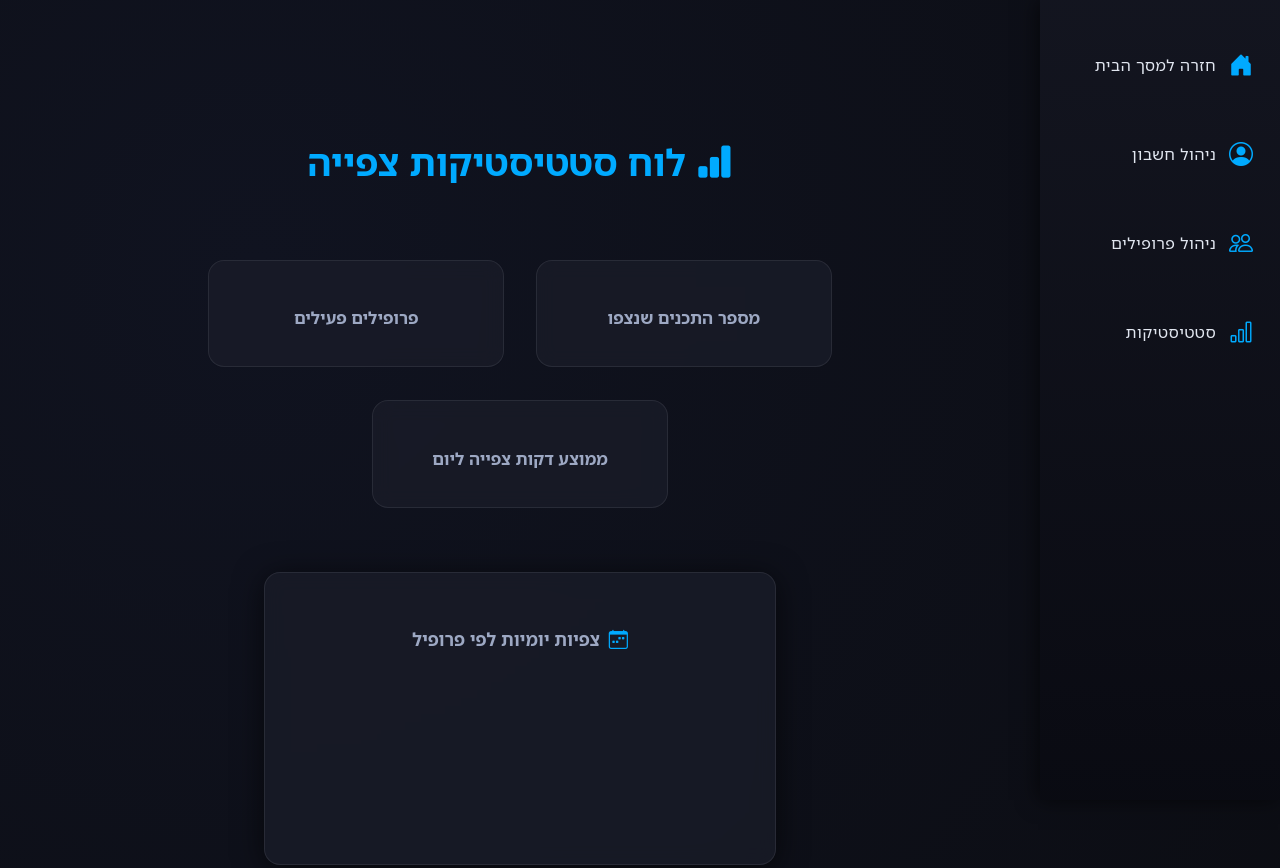
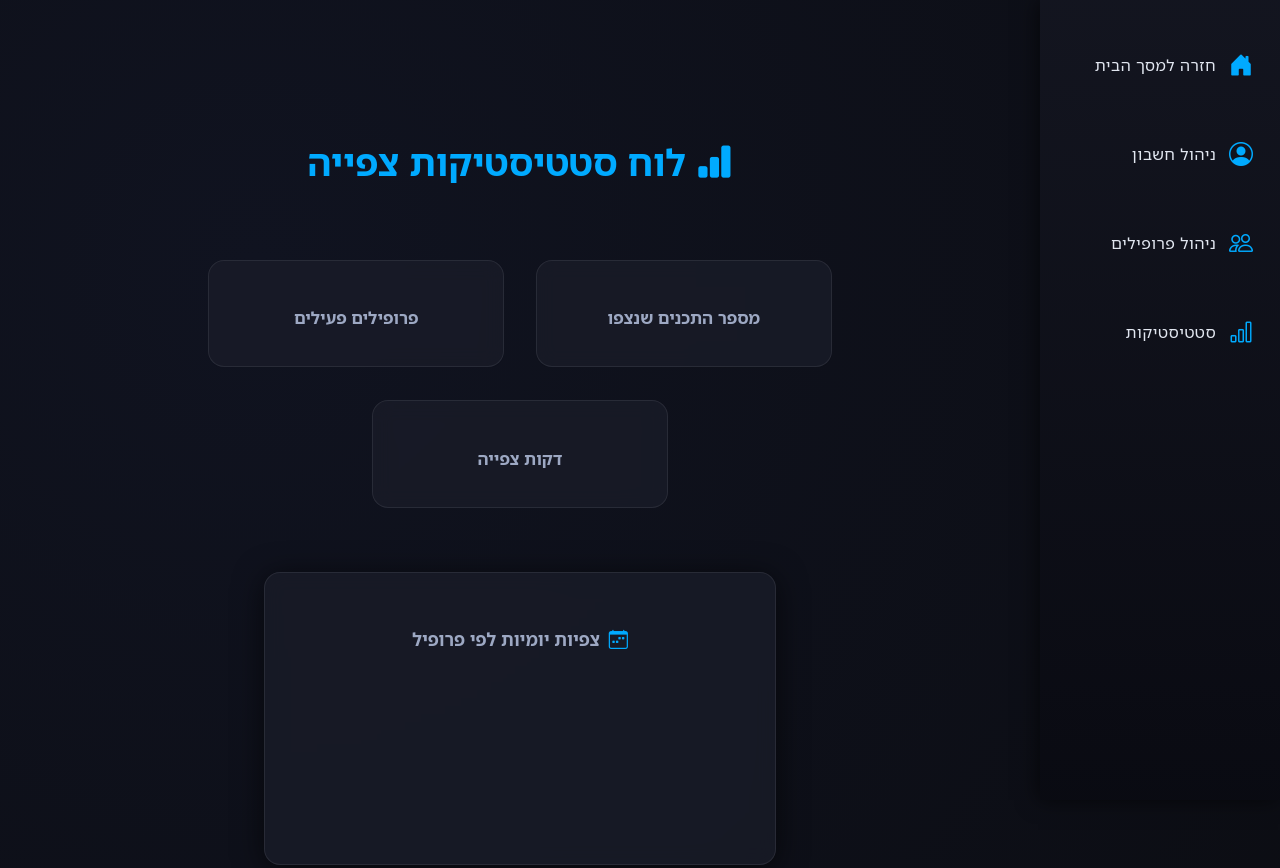
Before and after one commit to hadardaniell/MediaStream, a website: page client/components/settings/statistics/statistics.html in a window 1280 px wide. Shown: the top 868 px of the page. Drawn offline with nearby package versions, Linux system fonts and the light colour scheme; no server answers.

Commit message:
Changed text in Statistics

```diff
--- a/client/components/settings/statistics/statistics.html
+++ b/client/components/settings/statistics/statistics.html
@@ -45,7 +45,7 @@
         <p id="profilesCount"></p>
       </div>
       <div class="stat-card">
-        <h3>ממוצע דקות צפייה ליום</h3>
+        <h3>דקות צפייה</h3>
         <p id="watchTimeMinutes"></p>
       </div>
     </div>
```
